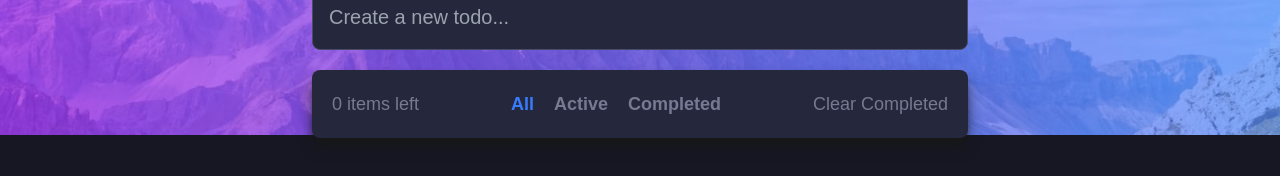
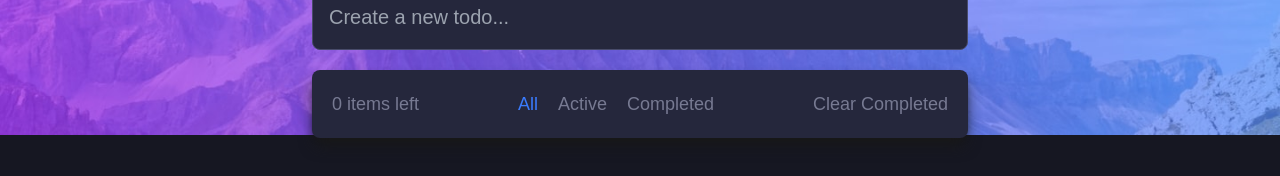
Before and after one commit to Warisaremou/Todo-app, a React (Create React App) app: page / in a window 1280 px wide. Shown: the part 132-308 px from the top of the page. Built offline with nearby package versions, Linux system fonts and the light colour scheme; the HTML template or start-up script is replaced by a standard one.

Commit message:
Adding main-options class

```diff
--- a/src/Components/Options/Options.jsx
+++ b/src/Components/Options/Options.jsx
@@ -7,9 +7,9 @@ function Options({ todo, setTodo }) {
     }
 
     return (
-        <div className='text-light-gray text-lg p-5 flex justify-between'>
+        <div className='text-light-gray text-lg p-5 flex justify-between relative'>
             <span>{`${todo.length} items left`}</span>
-            <div className='font-semibold'>
+            <div className='main-options'>
                 <button className='text-active-option'>All</button>
                 <button className='px-5 options'>Active</button>
                 <button className='options'>Completed</button>
```
